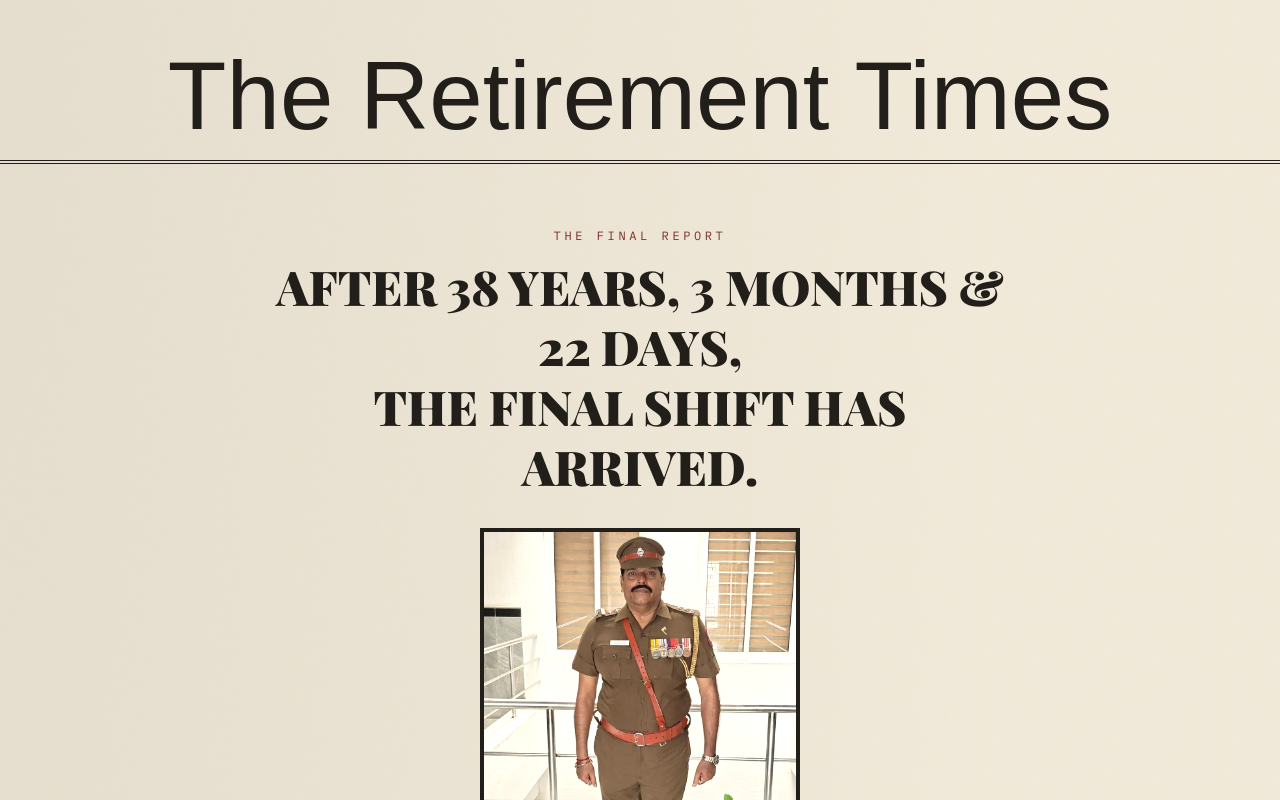
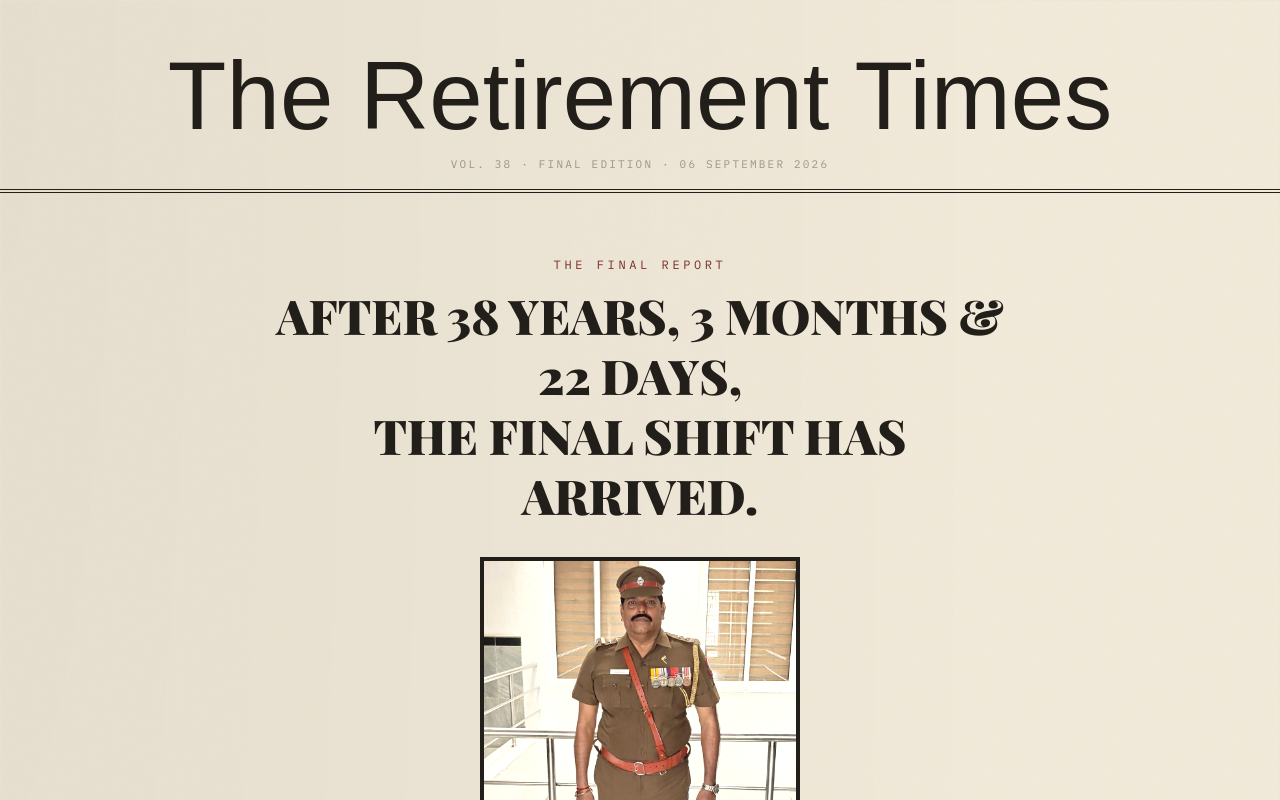
Before and after one commit to Sabari2810/retirement-function, a Next.js app: page / in a window 1280 px wide. Shown: the top 800 px of the page. Built offline with nearby package versions, Linux system fonts and the light colour scheme; a web font is replaced by a local one.

Commit message:
Restore volume line in masthead, keep strapline removed

```diff
--- a/components/Masthead.tsx
+++ b/components/Masthead.tsx
@@ -17,6 +17,9 @@ export default function Masthead() {
       <h1 className="font-masthead text-5xl leading-none sm:text-7xl lg:text-8xl">
         {masthead.paperName}
       </h1>
+      <p className="mt-3 font-mono text-[9px] uppercase tracking-[0.2em] text-[var(--ink-faint)] sm:text-[11px]">
+        {masthead.volumeLine}
+      </p>
     </motion.header>
   );
 }
--- a/lib/config.ts
+++ b/lib/config.ts
@@ -20,6 +20,7 @@ export const officer = {
 
 export const masthead = {
   paperName: "The Retirement Times",
+  volumeLine: "Vol. 38 · Final Edition · 06 September 2026",
 };
 
 export const event = {
```
